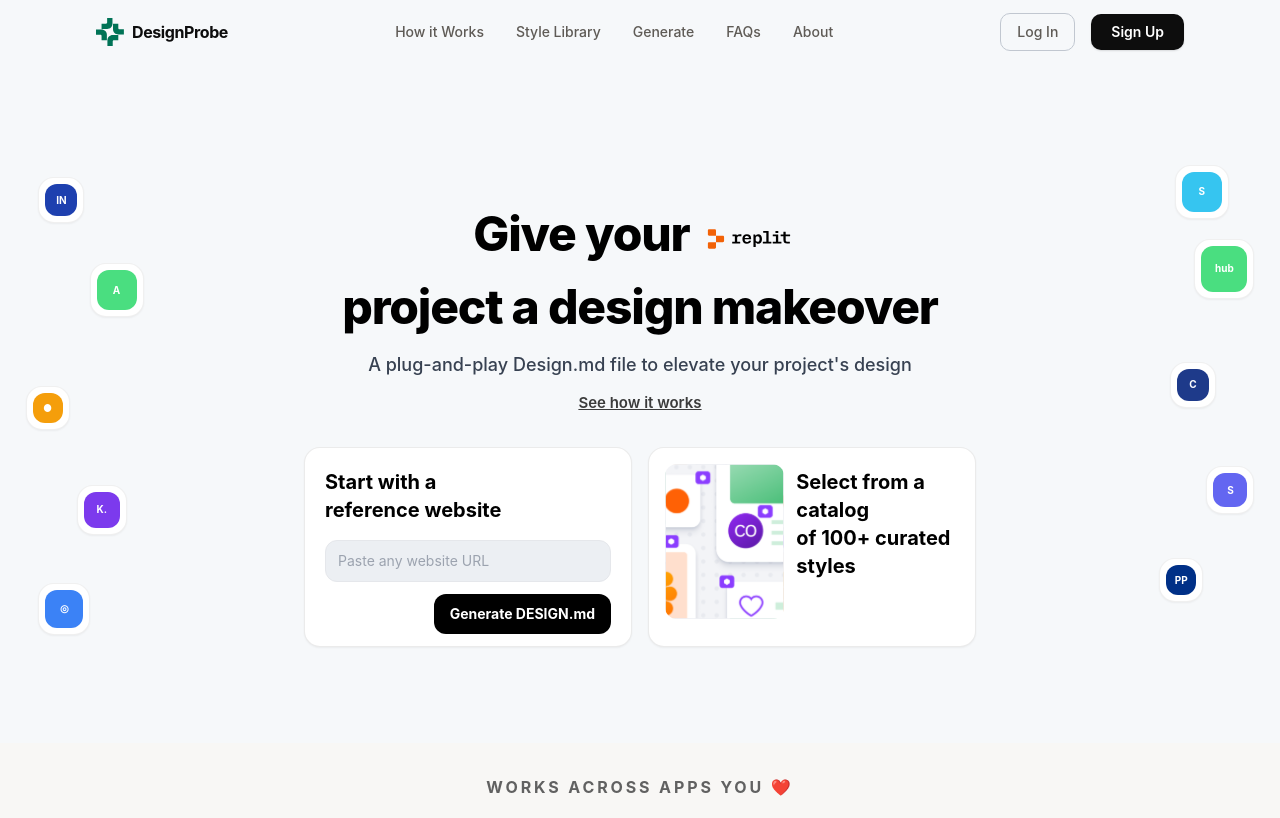
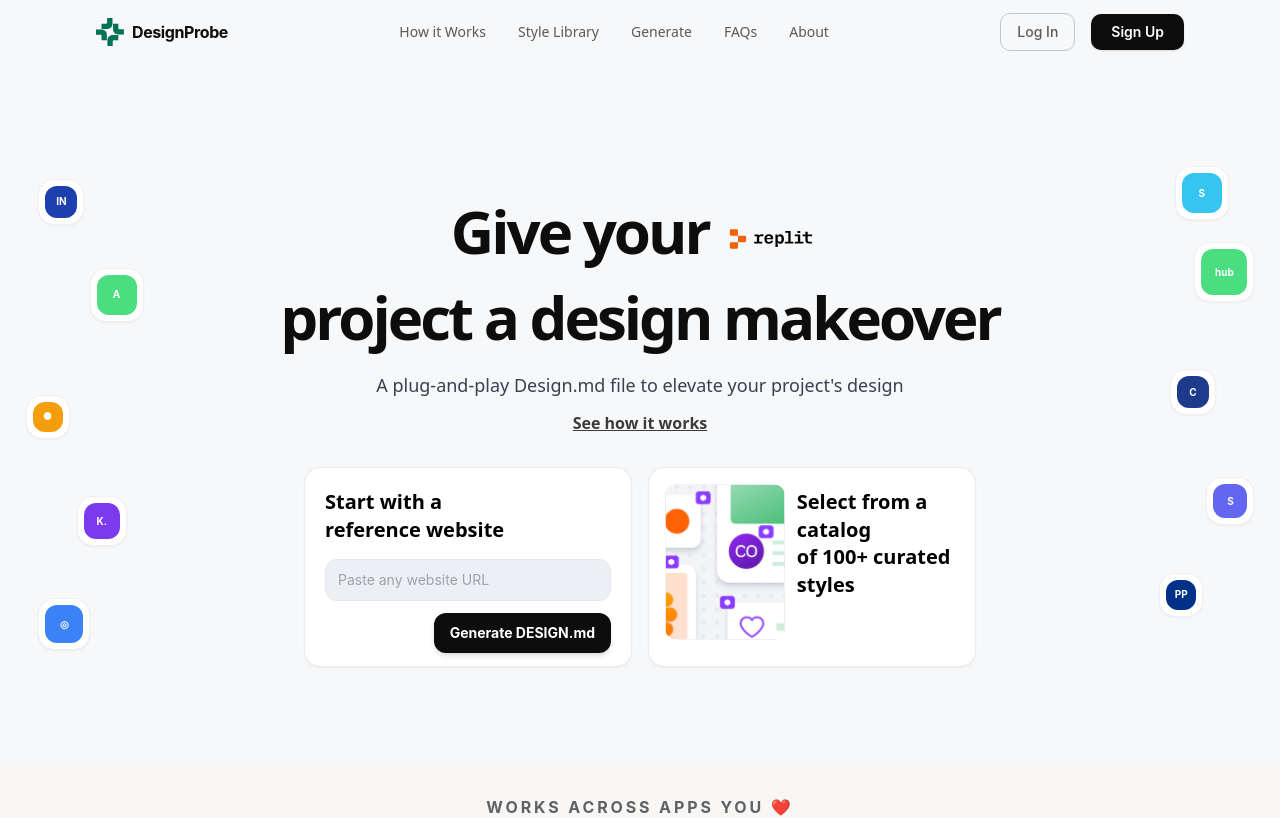
Before and after one commit to goutham-shankar/demo-stylemd, a Next.js app: page / in a window 1280 px wide. Shown: the top 818 px of the page. Built offline with nearby package versions, Linux system fonts and the light colour scheme; a web font is replaced by a local one.

Commit message:
feat: update typography styles across components and enhance Tailwind configuration

```diff
--- a/app/styles/page.tsx
+++ b/app/styles/page.tsx
@@ -4,7 +4,7 @@ import { designCards } from "@/lib/design-cards";
 export default function StylesHome() {
   return (
     <main className="max-w-5xl mx-auto py-12 px-4">
-      <h1 className="text-4xl font-extrabold mb-4 text-[#18181b] tracking-tight">Style Library</h1>
+      <h1 className="heading-h1 mb-4 text-[#18181b]">Style Library</h1>
       <p className="mb-10 text-lg text-gray-500">Browse all available design systems and style guides. Click a card to view details and explore their palettes, typography, and more.</p>
       <div className="grid gap-8 sm:grid-cols-2 lg:grid-cols-3">
         {designCards.map(card => (
@@ -24,7 +24,7 @@ export default function StylesHome() {
                 <span key={t.label} className={`text-xs font-medium px-3 py-1 rounded-full border ${t.color}`}>{t.label}</span>
               ))}
             </div>
-            <p className="text-[15px] text-gray-500 mb-2 line-clamp-2">{card.desc}</p>
+            <p className="text-sm text-gray-500 mb-2 line-clamp-2">{card.desc}</p>
             <div className="flex gap-1 mt-2">
               {card.palette.slice(0, 4).map((p, i) => (
                 <span key={i} className="w-6 h-3 rounded-full border border-gray-200" style={{ background: p.hex }} />
--- a/components/DesignDetailPage.tsx
+++ b/components/DesignDetailPage.tsx
@@ -120,7 +120,7 @@ export default function DesignDetailPage({ card }: DesignDetailPageProps) {
             >
               {card.logo}
             </div>
-            <h1 className="text-2xl font-black tracking-tight text-[#111]">
+            <h1 className="text-2xl font-black tracking-tight text-[#111] font-poppins">
               {card.name}
             </h1>
           </div>
--- a/components/Hero.tsx
+++ b/components/Hero.tsx
@@ -67,7 +67,7 @@ export default function Hero() {
       ))}
       <div className="relative z-10 w-full max-w-3xl mx-auto text-center px-4">
         {/* Heading */}
-        <h1 className="text-4xl md:text-5xl font-extrabold text-black mb-5 leading-tight tracking-tight font-poppins">
+        <h1 className="heading-h1 font-poppins mb-5">
           Give your{" "}
           <span className="inline-flex items-center align-middle gap-1.5 md:gap-2 text-black px-2 py-0.5 rounded-xl text-xl md:text-2xl" style={{verticalAlign: 'middle', height: '3.8em'}}>
             <img
@@ -76,22 +76,22 @@ export default function Hero() {
               className=" rounded-xl inline-block transition-all duration-700 align-middle object-contain"
               style={{ border: "none", marginBottom: '-2px', maxHeight: '3.8em', verticalAlign: 'middle' }}
             />
-            <span className="text-xl md:text-2xl font-extrabold align-middle" style={{lineHeight: 1}}></span>
+            <span className="text-xl md:text-2xl align-middle" style={{lineHeight: 1}}></span>
           </span>
           <br />
           project a design makeover
         </h1>
-        <p className="text-[16px] md:text-[18px] text-gray-700 mb-3 font-poppins font-medium">
+        <p className="text-base md:text-lg text-gray-700 mb-3 font-poppins font-medium">
           A plug-and-play Design.md file to elevate your project's design
         </p>
-        <Link href="#" className="text-[13px] md:text-[15px] text-[#3b3b3b] font-poppins underline inline-block mb-8 font-semibold">
+        <Link href="#" className="text-sm md:text-base text-[#3b3b3b] font-poppins underline inline-block mb-8 font-semibold">
           See how it works
         </Link>
         {/* Cards */}
         <div className="grid md:grid-cols-2 gap-4 max-w-2xl mx-auto mb-8">
           {/* Left Card - reference URL */}
 {/* Left Card - reference URL */}
-<div className="bg-white rounded-2xl p-5 border border-black/[0.08] shadow-sm h-[200px] flex flex-col" style={{ background: '#fff' }}>            <h3 className="text-lg md:text-xl font-bold text-black mb-4 leading-snug text-left">Start with a<br />reference website</h3>
+<div className="bg-white rounded-2xl p-5 border border-black/[0.08] shadow-sm h-[200px] flex flex-col" style={{ background: '#fff' }}>            <h3 className="heading-h3 text-black mb-4 leading-snug text-left">Start with a<br />reference website</h3>
             <form onSubmit={(e) => e.preventDefault()} aria-label="Generate design from URL">
               <label className="sr-only" htmlFor="ref-url">Paste any website URL</label>
               <input
@@ -104,7 +104,7 @@ export default function Hero() {
                 style={{ background: '#eceff3' }}
               />
               <div className="flex justify-end">
-                <button type="submit" className="px-4 py-2.5 bg-black text-white rounded-xl font-bold text-sm hover:opacity-90 transition-opacity">Generate DESIGN.md</button>
+                <button type="submit" className="px-4 py-2.5 bg-[#0d0d0d] text-white rounded-xl font-bold text-sm shadow-md hover:opacity-90 hover:shadow-lg transition-all duration-150">Generate DESIGN.md</button>
               </div>
             </form>
           </div>
@@ -118,7 +118,7 @@ export default function Hero() {
     />
   </div>
   <div className="flex items-start justify-start pt-1">
-    <h3 className="text-lg md:text-xl font-bold text-black leading-snug text-left">
+    <h3 className="heading-h3 text-black leading-snug text-left">
       Select from a catalog<br />of 100+ curated styles
     </h3>
   </div>
--- a/components/StyleLibrary.tsx
+++ b/components/StyleLibrary.tsx
@@ -160,7 +160,7 @@ export default function StyleLibrary() {
         {/* Header */}
         <div className="flex flex-col md:flex-row md:items-start md:justify-between gap-6 mb-8">
           <div>
-            <h2 className="text-4xl md:text-5xl font-bold text-[#0d0d0d]">Style Library</h2>
+            <h2 className="heading-h2 text-[#0d0d0d]">Style Library</h2>
           </div>
           <div className="relative w-full md:w-72">
             <Search className="absolute left-4 top-3 text-[#aaa]" size={18} aria-hidden />
--- a/tailwind.config.ts
+++ b/tailwind.config.ts
@@ -18,8 +18,28 @@ const config: Config = {
           orange: "#FF8C00",
         },
       },
+      fontSize: {
+        xs: ["12px", { lineHeight: "16px" }],
+        sm: ["14px", { lineHeight: "20px" }],
+        base: ["16px", { lineHeight: "24px" }],
+        lg: ["18px", { lineHeight: "28px" }],
+        xl: ["20px", { lineHeight: "32px" }],
+        "2xl": ["24px", { lineHeight: "36px" }],
+        "3xl": ["30px", { lineHeight: "40px" }],
+        "4xl": ["36px", { lineHeight: "48px" }],
+        "5xl": ["48px", { lineHeight: "56px" }],
+        "6xl": ["60px", { lineHeight: "68px" }],
+      },
+      fontWeight: {
+        regular: "400",
+        medium: "500",
+        semibold: "600",
+        bold: "700",
+        extrabold: "800",
+      },
       fontFamily: {
         sans: ["Inter", "system-ui", "sans-serif"],
+        poppins: ["Poppins", "ui-sans-serif", "system-ui"],
       },
       borderRadius: {
         xs: "4px",
```
